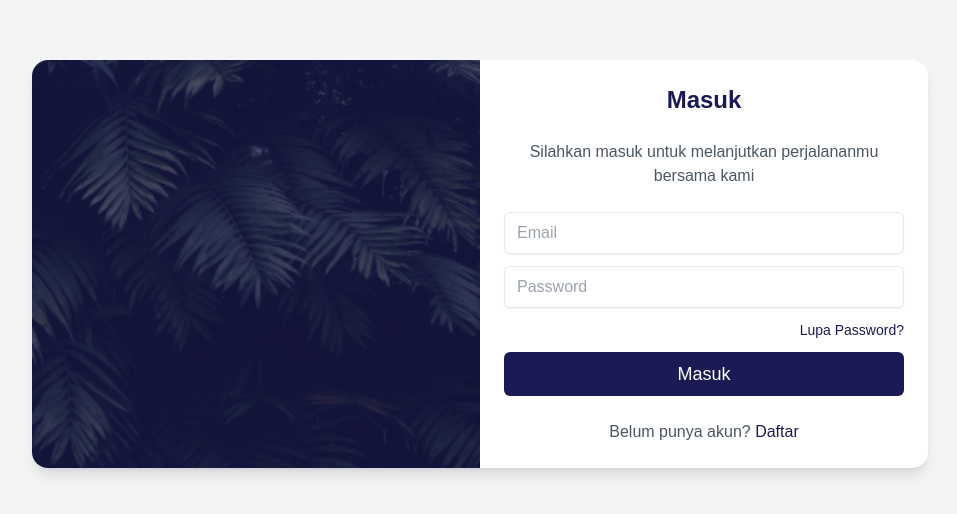
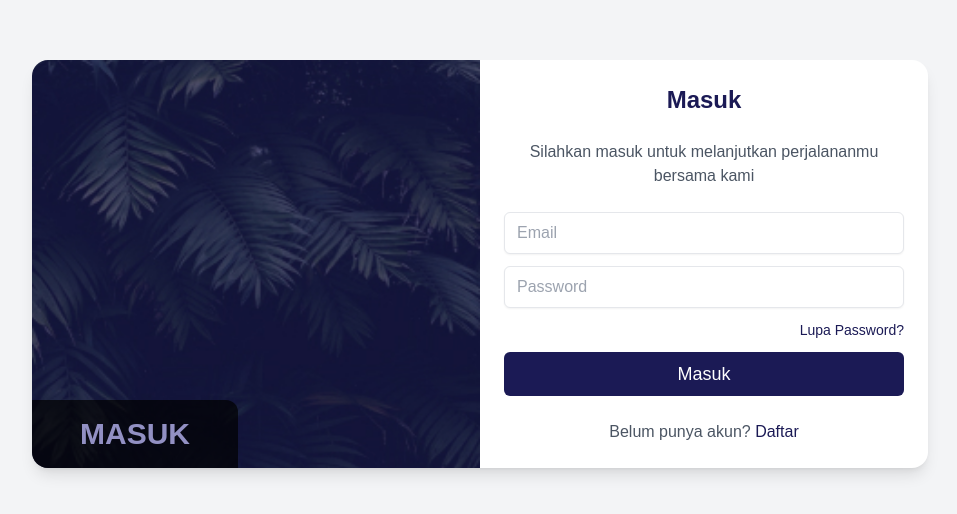
Before and after one commit to DaffaAfdallah/rentfest, a React (Vite) app: page /masuk in a window 1280 px wide. Shown: the part 136-650 px from the top of the page, without its empty margins (160-1117 px from the left). Built offline with nearby package versions, Linux system fonts and the light colour scheme.

Commit message:
semangat8

```diff
--- a/src/components/NavbarComp.jsx
+++ b/src/components/NavbarComp.jsx
@@ -4,7 +4,7 @@ import logo from '../assets/images/rf-logo.svg';
 
 const NavbarComp = () => {
   const [scrolled, setScrolled] = useState(false);
-  const navigate = useNavigate(); // Add this line
+  const navigate = useNavigate();
 
   useEffect(() => {
     const handleScroll = () => {
--- a/src/pages/Daftar.jsx
+++ b/src/pages/Daftar.jsx
@@ -6,7 +6,11 @@ const Daftar = () => {
   return (
     <div className="flex items-center justify-center h-screen bg-gray-100">
       <div className="flex w-full max-w-4xl bg-white rounded-2xl shadow-lg">
-        <div className="hidden w-1/2 bg-cover rounded-l-2xl lg:block" style={{ backgroundImage: `url(${masukdandaftar})` }}></div>
+        <div className="relative hidden w-1/2 bg-cover rounded-l-2xl lg:block" style={{ backgroundImage: `url(${masukdandaftar})` }}>
+          <div className="absolute bottom-0 left-0 px-12 py-4 text-[#9290c3] font-bold bg-black bg-opacity-70 text-3xl rounded-tr-xl rounded-bl-2xl">
+            Daftar
+          </div>
+        </div>
         <div className="w-full lg:w-1/2 p-6 space-y-6">
           <form className="flex flex-col gap-3">
             <input
--- a/src/pages/Masuk.jsx
+++ b/src/pages/Masuk.jsx
@@ -6,7 +6,11 @@ const Masuk = () => {
   return (
     <div className="flex items-center justify-center h-screen bg-gray-100">
       <div className="flex w-full max-w-4xl bg-white rounded-2xl shadow-lg">
-        <div className="hidden w-1/2 bg-cover rounded-l-2xl lg:block" style={{ backgroundImage: `url(${masukdandaftar})` }}></div>
+        <div className="relative hidden w-1/2 bg-cover rounded-l-2xl lg:block" style={{ backgroundImage: `url(${masukdandaftar})` }}>
+          <div className="absolute bottom-0 left-0 px-12 py-4 text-[#9290c3] font-bold bg-black bg-opacity-70 text-3xl rounded-tr-xl rounded-bl-2xl">
+            MASUK
+          </div>
+        </div>
         <div className="w-full lg:w-1/2 p-6 space-y-6">
           <h2 className="text-2xl font-bold text-center text-[#1b1a55]">Masuk</h2>
           <p className="text-center text-gray-600">Silahkan masuk untuk melanjutkan perjalananmu bersama kami</p>
```
